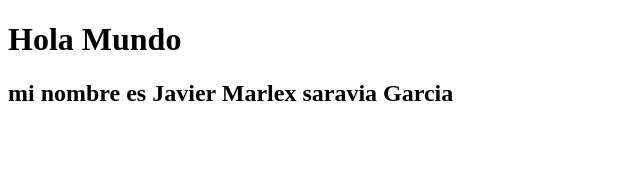
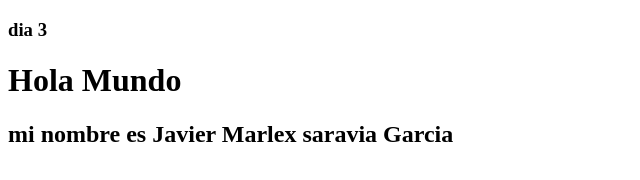
Before and after one commit to MarlexSaravia/HerramientasDeDesarrolloUTP, a plain HTML site: page index.html in a window 1280 px wide. Shown: the whole page, without its empty margins (0-640 px from the left). Drawn offline with Linux system fonts and the light colour scheme.

Commit message:
dia 22/08/2025

```diff
--- a/index.html
+++ b/index.html
@@ -4,6 +4,7 @@
   <meta charset="UTF-8">
   <meta name="viewport" content="width=device-width, initial-scale=1.0">
   <title>Primer hola</title>
+  <h3>dia 3</h3>
 </head>
 <body>
   <h1>Hola Mundo</h1>
```
